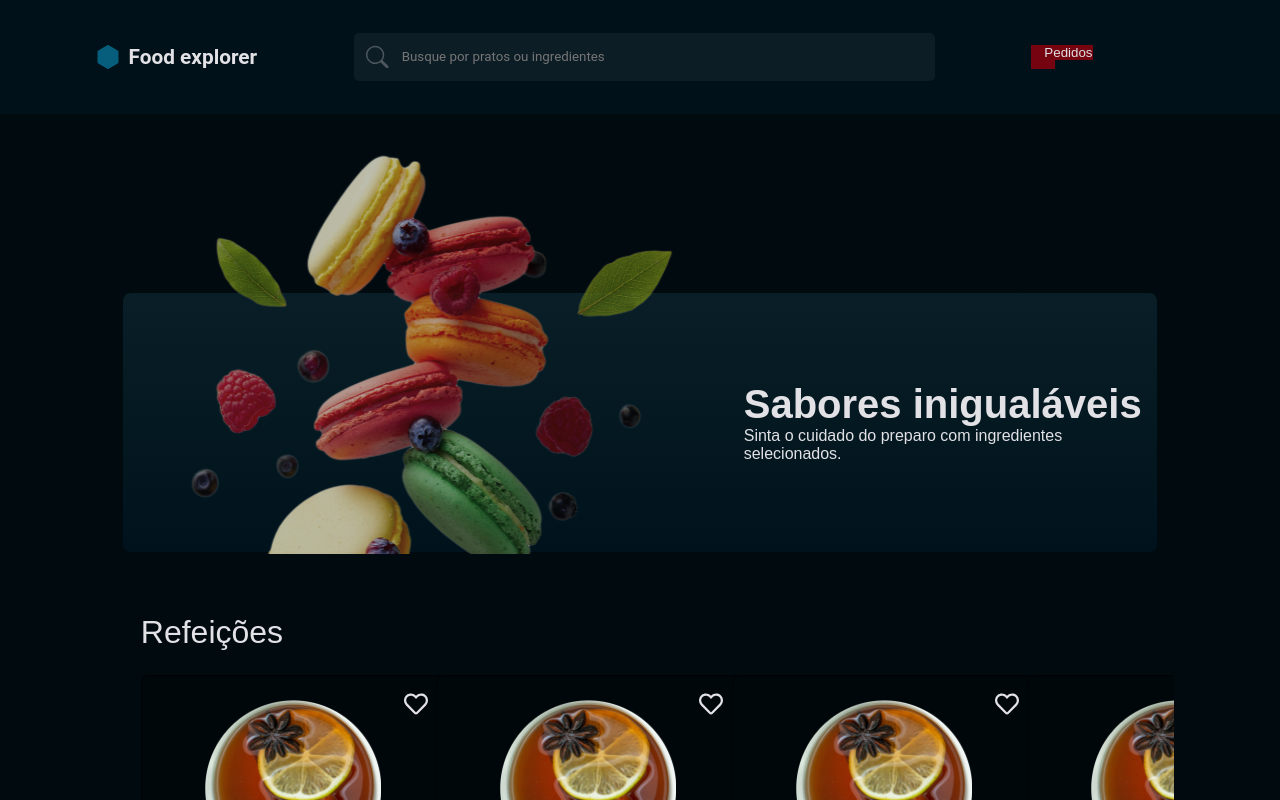
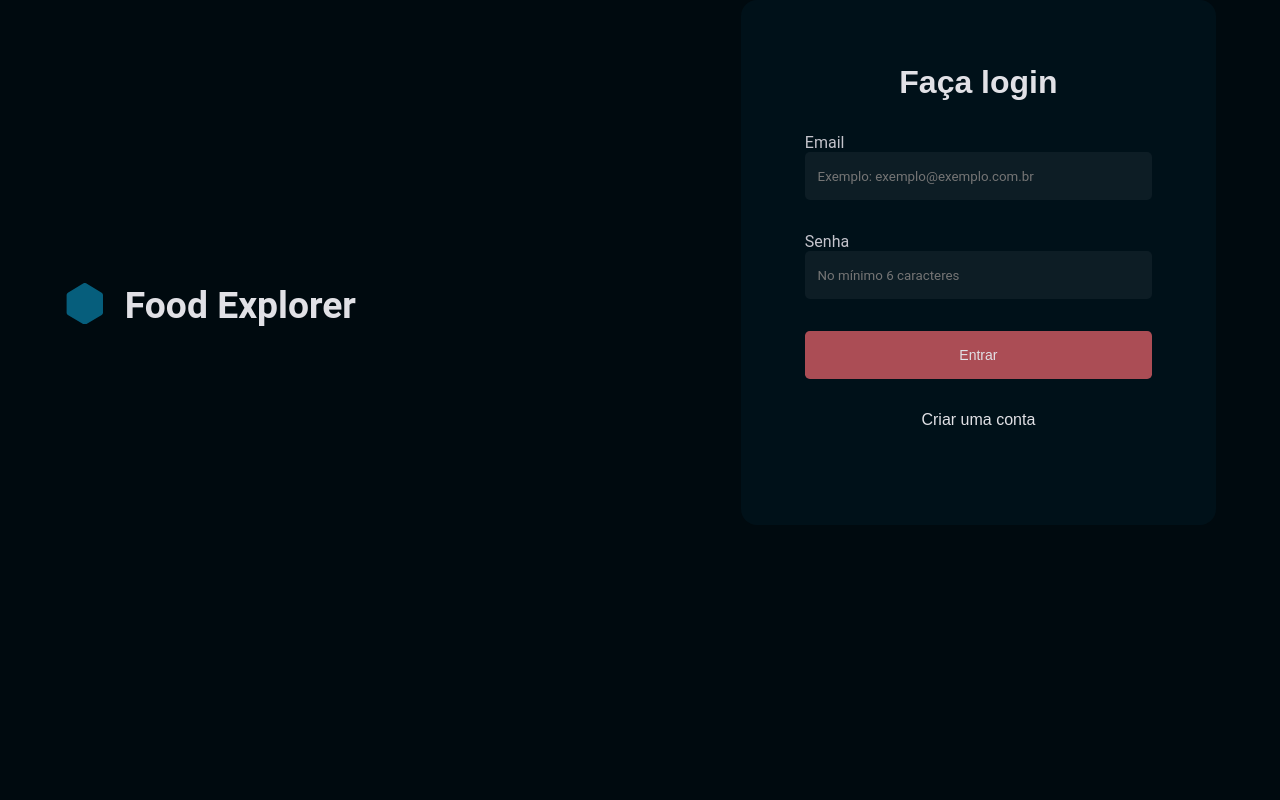
Before and after one commit to drigodeveloper/FrontEndFoodExplorer, a React app: page / in a window 1280 px wide. Shown: the top 800 px of the page. Built offline with nearby package versions, Linux system fonts and the light colour scheme; some icons are missing; the HTML template or start-up script is replaced by a standard one.

Commit message:
Rotas criadas, criando navegação

```diff
--- a/src/main.jsx
+++ b/src/main.jsx
@@ -2,7 +2,7 @@ import React from 'react'
 import ReactDOM from 'react-dom/client'
 import theme from './styles/theme'
 import { ThemeProvider } from 'styled-components'
-import { Home } from './pages/Home//Index'
+import { Routes } from './routes'
 import GlobalStyles from './styles/global'
 
 import 'swiper/css';
@@ -16,7 +16,7 @@ ReactDOM.createRoot(document.getElementById('root')).render(
   <React.StrictMode>
     <ThemeProvider theme={theme}>
       <GlobalStyles />
-      <Home />
+      <Routes />
     </ThemeProvider>
   </React.StrictMode>,
 
--- a/src/routes/app.routes.jsx
+++ b/src/routes/app.routes.jsx
@@ -0,0 +1,17 @@
+import { Routes, Route } from "react-router-dom";
+
+import { Details } from '../pages/Details/Index'
+import { EditDish } from '../pages/EditDish/Index'
+import { Home } from '../pages/Home/Index'
+import { NewDish } from '../pages/NewDish/Index'
+
+export function AppRoutes() {
+    return(
+        <Routes>
+            <Route path="/" element={<Home/>}/>
+            <Route path="/editDish" element={<EditDish/>}/>
+            <Route path="/newDish" element={<NewDish/>}/>
+            <Route path="/details/:id" element={<Details/>}/>
+        </Routes>
+    )
+}
--- /dev/null
+++ b/src/routes/auth.routes.jsx
@@ -0,0 +1,14 @@
+import { Routes, Route } from "react-router-dom";
+
+import { Signin } from '../pages/Signin/Index'
+import { Signup } from '../pages/Signup/Index'
+
+
+export function AuthRoutes() {
+    return(
+        <Routes>
+            <Route path="/" element={<Signin/>}/>
+            <Route path="/register" element={<Signup/>}/>
+        </Routes>
+    )
+}
--- /dev/null
+++ b/src/routes/index.jsx
@@ -0,0 +1,13 @@
+import { BrowserRouter } from "react-router-dom";
+
+import { AppRoutes } from "./app.routes";
+import { AuthRoutes } from "./auth.routes";
+
+export function Routes() {
+    return(
+        <BrowserRouter>
+            {/* <AppRoutes/> */}
+            <AuthRoutes/>
+        </BrowserRouter>
+    )
+}
```
Also changed, not shown: src/pages/Details/Index.jsx (renamed from src/pages/Details/Details.jsx), src/routes/auth,routes.jsx (deleted).
